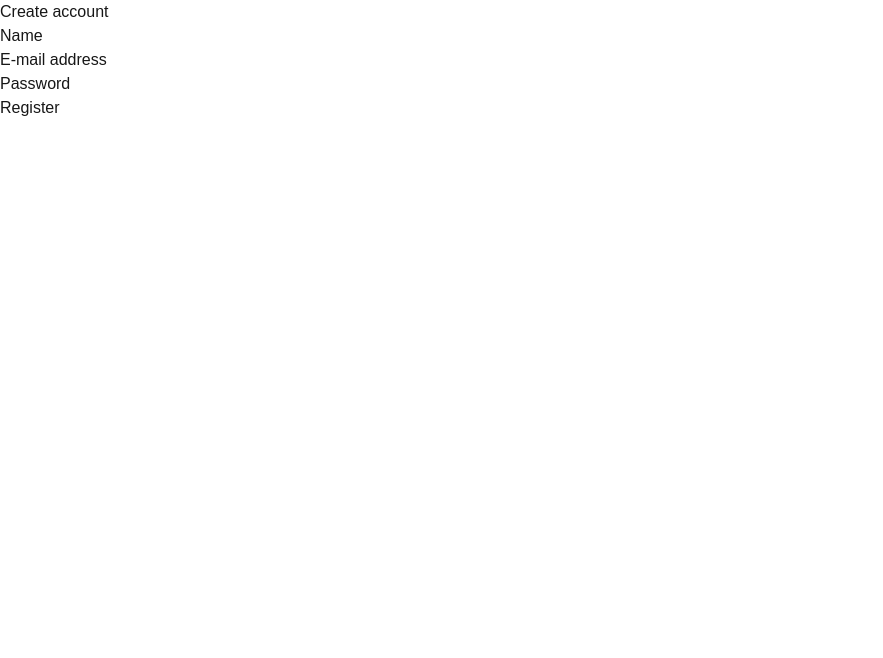
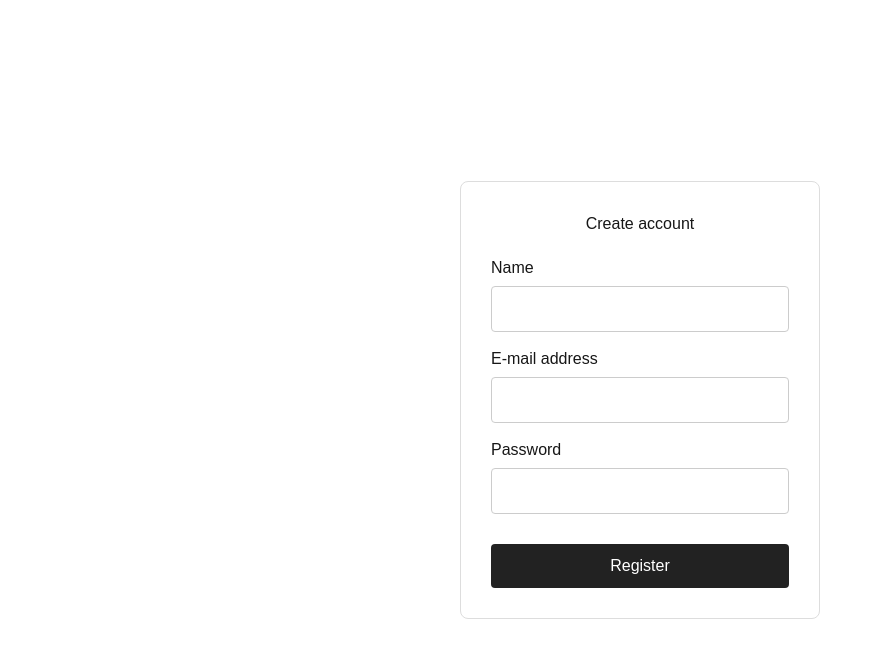
Before and after one commit to EmilXavierVT/MTOGO-Front, a Next.js app: page /auth/registerPage in a window 1280 px wide. Shown: the top 658 px of the page, without its empty margins (0-883 px from the left). Built offline with nearby package versions, Linux system fonts and the light colour scheme.

Commit message:
B12: Implement role-based login, logout and auth page styling

```diff
--- /dev/null
+++ b/app/auth/loginPage/loginPage.module.css
@@ -0,0 +1,14 @@
+.container {
+    min-height: 100vh;
+    display: flex;
+    justify-content: center;
+    align-items: center;
+}
+
+.form {
+    padding: 30px;
+    border: 1px solid #ddd;
+    border-radius: 8px;
+    width: 360px;
+    max-width: 100%;
+}
--- a/app/auth/loginPage/page.jsx
+++ b/app/auth/loginPage/page.jsx
@@ -1,77 +1,60 @@
-
 "use client";
-import { useState } from 'react'
-import Link from 'next/link'
-import { useRouter } from 'next/navigation'
+import { useState } from "react";
+import Link from "next/link";
+import { useRouter } from "next/navigation";
 import { API_BASE } from "../../utils/api";
+import styles from "./loginPage.module.css";
 
 function LoginPage() {
-    const [email, setEmail] = useState('')
-    const [password, setPassword] = useState('')
-    const [remember, setRemember] = useState(true)
-    const [error, setError] = useState('')
-    const [loading, setLoading] = useState(false)
+  const [email, setEmail] = useState("");
+  const [password, setPassword] = useState("");
+  const [remember, setRemember] = useState(true);
+  const [error, setError] = useState("");
+  const [loading, setLoading] = useState(false);
 
-    const router = useRouter()
+  const router = useRouter();
 
   const handleSubmit = async (e) => {
-        e.preventDefault()
-        setError('')
-        setLoading(true)
+    e.preventDefault();
+    setError("");
+    setLoading(true);
 
     try {
       const response = await fetch(`${API_BASE}/auth/login`, {
-                method: 'POST',
-                headers: { 'Content-Type': 'application/json' },
+        method: "POST",
+        headers: { "Content-Type": "application/json" },
         body: JSON.stringify({ email, password }),
-            })
+      });
 
-            console.log('Login status:', response.status)
+      const result = await response.json();
 
-            /*
       if (!response.ok) {
-                const errorResponse = await response.text()
+        setError(result.error || result.message || "Invalid email or password");
+        return;
+      }
+      const token = result.token ?? result.data?.token;
 
-                let errorMessage = errorResponse
-                try {
-                    const data = JSON.parse(errorResponse)
-                    errorMessage = data.error || data.message || errorResponse
-                } catch {
-                    // Backend returned plain text
+      if (!token) {
+        setError(result.error || result.message || "Invalid email or password");
+        return;
       }
 
-                console.error('Login failed:', response.status, errorMessage)
-                setError(errorMessage || `Login failed (${response.status})`)
-                return
+      const storage = remember ? localStorage : sessionStorage;
+      storage.setItem("token", token);
+      storage.setItem("role", result.user.role);
+
+      router.push("/pages/homepage");
+    } catch (err) {
+      console.error("Login request failed:", err);
+      setError("Server is currently unavailable");
+    } finally {
+      setLoading(false);
     }
-            */
-
-            const result = await response.json()
-            const token = result.token ?? result.data?.token
-
-            if (!token) {
-                console.error('Login response did not contain a token')
-                setError(result.error || 'Login response did not contain a token')
-                return
-            }
-
-            const storage = remember ? localStorage : sessionStorage
-            storage.setItem('token', token)
-
-            router.push('/homepage')
-        }
-        catch (err) {
-            console.error('Login request failed:', err)
-            setError('Server is currently unavailable')
-        }
-        finally {
-            setLoading(false)
-        }
-    }
+  };
 
   return (
-        <div>
-            <form onSubmit={handleSubmit}>
+    <div className={styles.container}>
+      <form className={styles.form} onSubmit={handleSubmit}>
         <h1>Log in</h1>
 
         <div>
@@ -110,7 +93,7 @@ function LoginPage() {
         {error && <p>{error}</p>}
 
         <button type="submit" disabled={loading}>
-                    {loading ? 'Logging in...' : 'Log in'}
+          {loading ? "Logging in..." : "Log in"}
         </button>
       </form>
 
@@ -118,7 +101,7 @@ function LoginPage() {
         No account yet? <Link href="/auth/registerPage">Register</Link>
       </p>
     </div>
-    )
+  );
 }
 
 export default LoginPage;
--- a/app/auth/registerPage/page.jsx
+++ b/app/auth/registerPage/page.jsx
@@ -1,59 +1,57 @@
-
 "use client";
-import { useState } from 'react'
+import { useState } from "react";
 import { API_BASE } from "../../utils/api";
+import styles from "./registerPage.module.css";
 
 function RegisterPage() {
   const [form, setForm] = useState({
-        name: '',
-        email: '',
-        password: ''
-    })
-    const [loading, setLoading] = useState(false)
-    const [error, setError] = useState('')
-    const [success, setSuccess] = useState('')
+    name: "",
+    email: "",
+    password: "",
+  });
+  const [loading, setLoading] = useState(false);
+  const [error, setError] = useState("");
+  const [success, setSuccess] = useState("");
 
   const handleChange = (e) => {
-        setForm({ ...form, [e.target.name]: e.target.value })
-    }
+    setForm({ ...form, [e.target.name]: e.target.value });
+  };
 
   const handleSubmit = async (e) => {
-        e.preventDefault()
-        setError('')
-        setSuccess('')
-        setLoading(true)
+    e.preventDefault();
+    setError("");
+    setSuccess("");
+    setLoading(true);
 
     try {
       const response = await fetch(`${API_BASE}/auth/register`, {
-                method: 'POST',
-                headers: { 'Content-Type': 'application/json' },
+        method: "POST",
+        headers: { "Content-Type": "application/json" },
         body: JSON.stringify(form),
-            })
+      });
 
       if (!response.ok) {
-                const errorResponse = await response.text()
-                setError(errorResponse || 'Registration failed')
-                return
+        const errorResponse = await response.text();
+        setError(errorResponse || "Registration failed");
+        return;
       }
 
-            setSuccess('Account created successfully')
+      setSuccess("Account created successfully");
       setForm({
-                name: '',
-                email: '',
-                password: ''
-            })
+        name: "",
+        email: "",
+        password: "",
+      });
+    } catch {
+      setError("Server is currently unavailable");
+    } finally {
+      setLoading(false);
     }
-        catch {
-            setError('Server is currently unavailable')
-        }
-        finally {
-            setLoading(false)
-        }
-    }
+  };
 
   return (
-        <form onSubmit={handleSubmit}>
-            <div>
+    <div className={styles.container}>
+      <form className={styles.form} onSubmit={handleSubmit}>
         <h1>Create account</h1>
 
         <div>
@@ -92,15 +90,15 @@ function RegisterPage() {
           />
         </div>
 
-                {error && <p>{error}</p>}
-                {success && <p>{success}</p>}
+        {error && <p className={styles.error}>{error}</p>}
+        {success && <p className={styles.success}>{success}</p>}
 
         <button type="submit" disabled={loading}>
-                    {loading ? 'Creating account...' : 'Register'}
+          {loading ? "Creating account..." : "Register"}
         </button>
+      </form>
     </div>
-        </form>
-    )
+  );
 }
 
-export default RegisterPage
+export default RegisterPage;
--- /dev/null
+++ b/app/auth/registerPage/registerPage.module.css
@@ -0,0 +1,56 @@
+
+.container {
+    min-height: 100vh;
+    display: flex;
+    justify-content: center;
+    align-items: center;
+}
+
+.form {
+    padding: 30px;
+    border: 1px solid #ddd;
+    border-radius: 8px;
+    width: 360px;
+    max-width: 100%;
+}
+
+.form h1 {
+    margin-bottom: 20px;
+    text-align: center;
+}
+
+.form input {
+    width: 100%;
+    padding: 10px;
+    margin: 6px 0 15px;
+    border: 1px solid #ccc;
+    border-radius: 4px;
+}
+
+.form button {
+    width: 100%;
+    padding: 10px;
+    margin-top: 15px;
+    background: #222;
+    color: white;
+    border: none;
+    border-radius: 4px;
+    cursor: pointer;
+}
+
+.form button:hover {
+    background: #444;
+}
+
+.form button:disabled {
+    opacity: 0.6;
+    cursor: not-allowed;
+}
+
+.error {
+    color: #c62828;
+}
+
+.success {
+    color: #238636;
+}
--- a/app/components/LogoutButton.jsx
+++ b/app/components/LogoutButton.jsx
@@ -1,22 +1,23 @@
-
 "use client";
-import { useRouter } from 'next/navigation'
+import { useRouter } from "next/navigation";
 
 function LogoutButton() {
-    const router = useRouter()
+  const router = useRouter();
 
-    const handleLogout = () => {
-        localStorage.removeItem('token')
-        sessionStorage.removeItem('token')
+  const handleLogout = () => {
+    localStorage.removeItem("token");
+    sessionStorage.removeItem("token");
+    localStorage.removeItem("role");
+    sessionStorage.removeItem("role");
 
-        router.replace('/auth/loginPage')
-    }
+    router.replace("/auth/loginPage");
+  };
 
-    return (
-        <button type="button" onClick={handleLogout}>
-            Log out
-        </button>
-    )
+  return (
+    <button type="button" onClick={handleLogout}>
+      Log out
+    </button>
+  );
 }
 
-export default LogoutButton
+export default LogoutButton;
--- /dev/null
+++ b/app/pages/homepage/page.jsx
@@ -0,0 +1,37 @@
+
+"use client";
+import { useEffect, useState } from 'react'
+import LogoutButton from '../../components/LogoutButton'
+import { useRouter } from 'next/navigation'
+
+function HomePage() {
+    const [role, setRole] = useState('')
+    const router = useRouter()
+
+    useEffect(() => {
+        const token = localStorage.getItem('token') || sessionStorage.getItem('token')
+
+        if (!token) {
+            router.replace('/auth/loginPage')
+            return
+        }
+
+        const savedRole = localStorage.getItem('role') || sessionStorage.getItem('role')
+        setRole(savedRole)
+    }, [router])
+
+    return (
+        <main>
+            <h1>Welcome to MTOGO</h1>
+
+            <LogoutButton />
+
+            {role === 'CUSTOMER' && <h2>Customer homepage</h2>}
+            {role === 'COURIER' && <h2>Courier homepage</h2>}
+            {role === 'RESTAURANT_OWNER' && <h2>Restaurant owner homepage</h2>}
+            {role === 'ADMIN' && <h2>Admin homepage</h2>}
+        </main>
+    )
+}
+
+export default HomePage
--- a/next.config.ts
+++ b/next.config.ts
@@ -6,16 +6,7 @@ const nextConfig: NextConfig = {
   experimental: {
     agentFeedback: true,
   },
-  cacheComponents: true,
-  partialPrefetching: true,
-  turbopack: {
-    rules: {
-      "*.css": {
-        loaders: ["@tailwindcss/turbopack"],
-        as: "*.css",
-      },
-    },
-  },
+
 
   async rewrites() {
     return [
```
Also changed, not shown: app/components/NavigationLinkBar/LinkBar.jsx (+3 -4 lines). Lines whose indentation alone changed are shown as unchanged.
